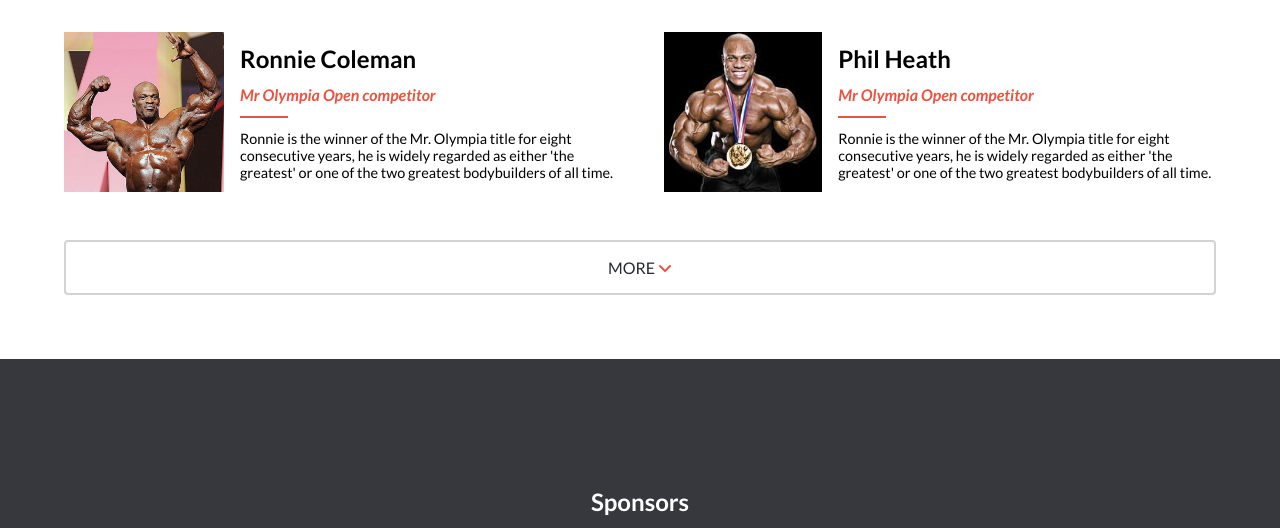
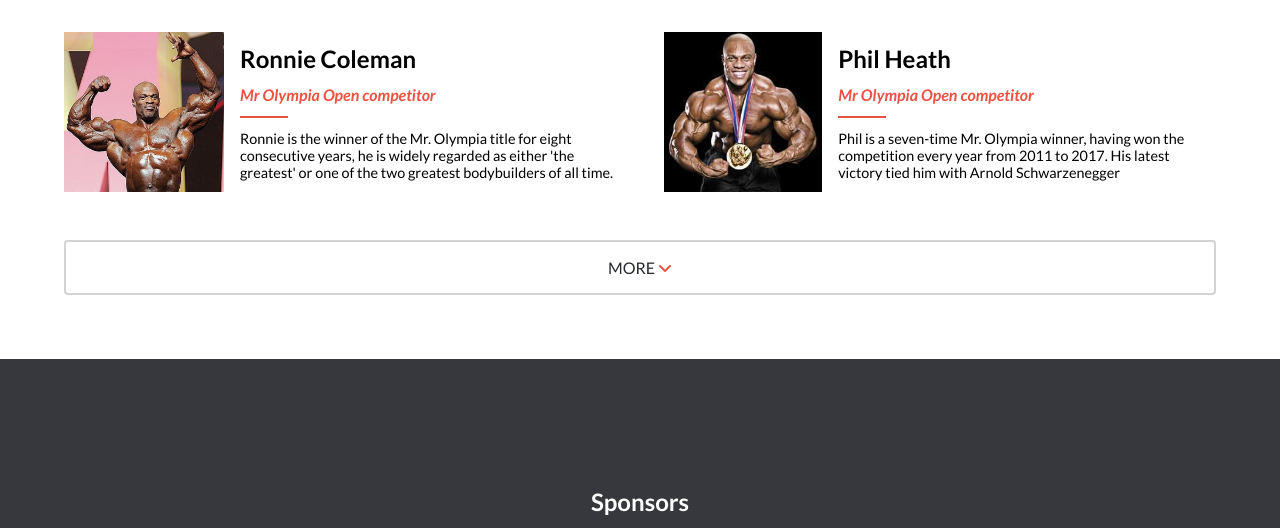
Before and after one commit to NicolasAndrehh/First-Capstone-Project, a website: page index.html in a window 1280 px wide. Shown: the part 1720-2248 px from the top of the page. Drawn offline with Linux system fonts and the light colour scheme.

Commit message:
Fix athlete description

```diff
--- a/index.html
+++ b/index.html
@@ -105,7 +105,7 @@
                         <h3>Phil Heath</h3>
                         <p class="athlete-category">Mr Olympia Open competitor</p>
                         <hr>
-                        <p>Ronnie is the winner of the Mr. Olympia title for eight consecutive years, he is widely regarded as either 'the greatest' or one of the two greatest bodybuilders of all time.</p>
+                        <p>Phil is a seven-time Mr. Olympia winner, having won the competition every year from 2011 to 2017. His latest victory tied him with Arnold Schwarzenegger</p>
                     </div>
                 </div>
             </div>
```
